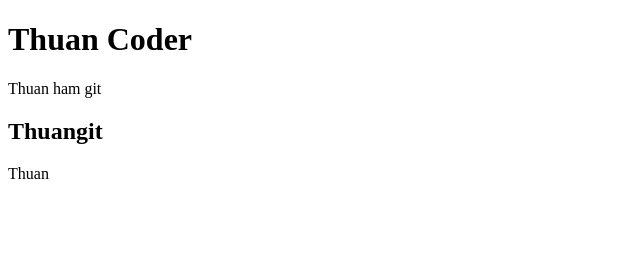
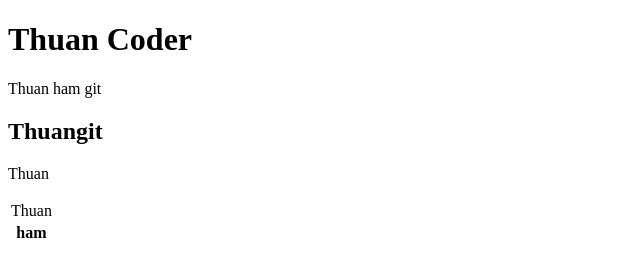
Before and after one commit to Thuanroger/demo1_git, a plain HTML site: page index.html in a window 1280 px wide. Shown: the whole page, without its empty margins (0-640 px from the left). Drawn offline with Linux system fonts and the light colour scheme.

Commit message:
Thuan coder

```diff
--- a/index.html
+++ b/index.html
@@ -11,6 +11,16 @@
     <p>Thuan ham git</p>
     <h2>Thuangit</h2>
     <p>Thuan</p>
+    <table>
+        <tr>
+            <td>Thuan</td>
+        </tr>
+        <tr>
+            <th>ham
+
+            </th>
+        </tr>
+    </table>
 </body>
 
 </html>
```
